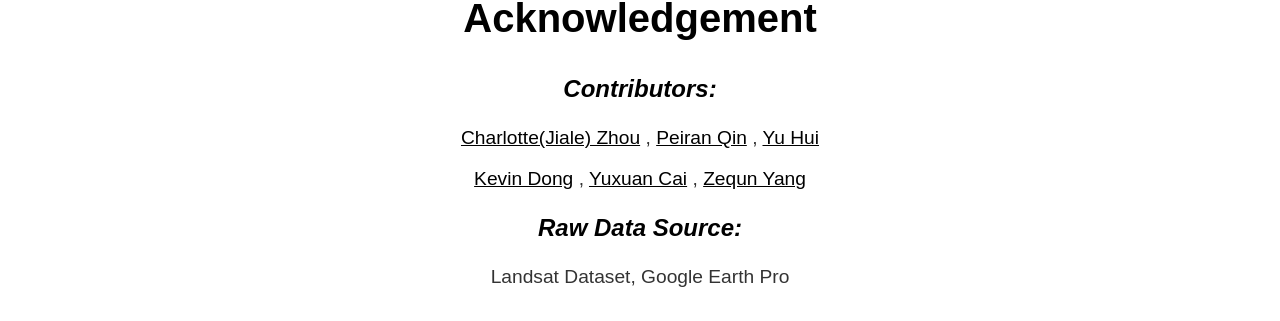
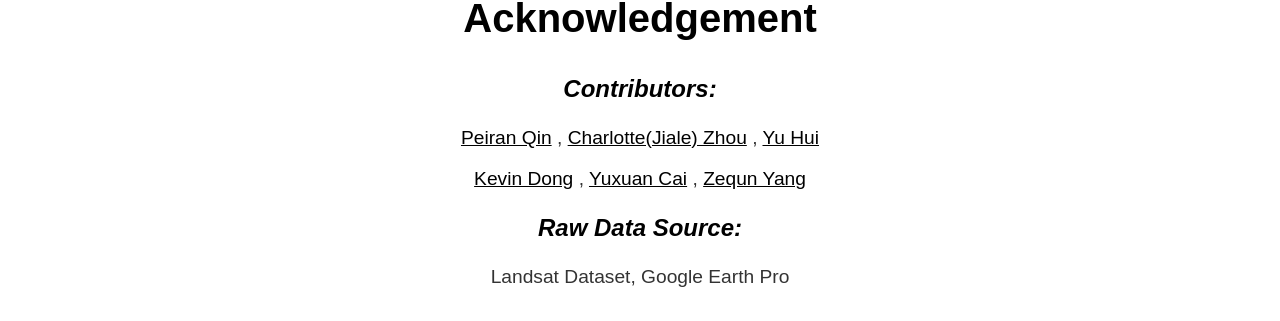
Before and after one commit to Mining-Mine/Mining-Mine.github.io, a Jekyll site: the page built from _pages/about.md, in a window 1280 px wide and 900 px high, scrolled down 2269 px. Shown: the part 572-893 px from the top of the window. Built offline with Jekyll 4.4.1, drawn with Linux system fonts in a browser that asks for light colours.

```diff
--- a/_layouts/about.html
+++ b/_layouts/about.html
@@ -437,10 +437,10 @@
         <h3 style="text-align: center; font-style: italic;">Contributors:</h3>
         <p style="text-align: center;">
             <a href="https://mining-mine.github.io" target="_blank" style="color: black; text-decoration: none;">
-                <u>Charlotte(Jiale) Zhou</u>
+                <u>Peiran Qin</u>
             </a>,
             <a href="https://mining-mine.github.io" target="_blank" style="color: black; text-decoration: none;">
-                <u>Peiran Qin</u>
+                <u>Charlotte(Jiale) Zhou</u>
             </a>,
             <a href="https://mining-mine.github.io" target="_blank" style="color: black; text-decoration: none;">
                 <u>Yu Hui</u>
```
